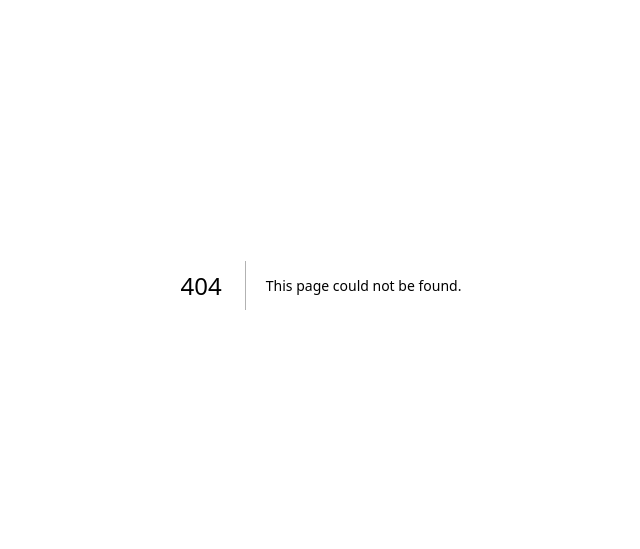
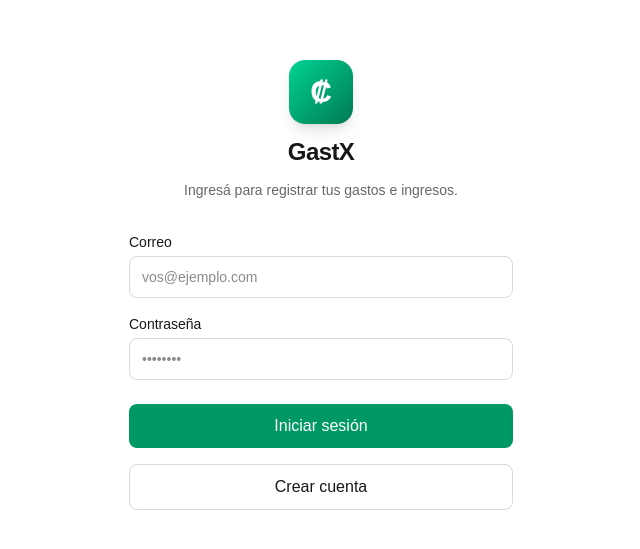
Before and after one commit to neke97/gastx, a Next.js app: page /login in a window 1280 px wide. Before the commit this address had no page. Shown: the part 115-664 px from the top of the page, without its empty margins (319-959 px from the left). Built offline with nearby package versions, Linux system fonts and the light colour scheme.

Commit message:
feat(auth): fase 1 login/signup with Supabase
- session-refresh middleware
- /login (email+password) with signIn/signUp server actions
- protected /dashboard with signOut
- "Ingresar" CTA on home

```diff
--- /dev/null
+++ b/middleware.ts
@@ -0,0 +1,13 @@
+import { type NextRequest } from "next/server";
+import { updateSession } from "@/lib/supabase/middleware";
+
+export async function middleware(request: NextRequest) {
+  return await updateSession(request);
+}
+
+export const config = {
+  matcher: [
+    // Todas las rutas excepto estáticos, imágenes y el service worker.
+    "/((?!_next/static|_next/image|favicon.ico|sw.js|manifest.webmanifest|.*\\.(?:svg|png|jpg|jpeg|gif|webp)$).*)",
+  ],
+};
--- /dev/null
+++ b/src/app/(app)/dashboard/actions.ts
@@ -0,0 +1,13 @@
+"use server";
+
+import { revalidatePath } from "next/cache";
+import { redirect } from "next/navigation";
+import { createClient } from "@/lib/supabase/server";
+
+/** Cierra la sesión y vuelve al login. */
+export async function signOut() {
+  const supabase = await createClient();
+  await supabase.auth.signOut();
+  revalidatePath("/", "layout");
+  redirect("/login");
+}
--- /dev/null
+++ b/src/app/(app)/dashboard/page.tsx
@@ -0,0 +1,41 @@
+import { redirect } from "next/navigation";
+import { createClient } from "@/lib/supabase/server";
+import { signOut } from "./actions";
+
+export default async function DashboardPage() {
+  const supabase = await createClient();
+  const {
+    data: { user },
+  } = await supabase.auth.getUser();
+
+  if (!user) {
+    redirect("/login");
+  }
+
+  return (
+    <main className="flex flex-1 flex-col gap-6 px-6 py-10">
+      <header className="flex items-center justify-between">
+        <div>
+          <h1 className="text-2xl font-bold tracking-tight">Hola 👋</h1>
+          <p className="text-sm text-black/60 dark:text-white/60">
+            {user.email}
+          </p>
+        </div>
+        <form action={signOut}>
+          <button className="rounded-lg border border-black/15 px-3 py-2 text-sm transition-colors hover:bg-black/[0.04] dark:border-white/15 dark:hover:bg-white/[0.06]">
+            Salir
+          </button>
+        </form>
+      </header>
+
+      <div className="rounded-2xl border border-black/10 bg-black/[0.02] px-5 py-8 text-center dark:border-white/10 dark:bg-white/[0.03]">
+        <p className="text-sm text-black/60 dark:text-white/60">
+          Aquí irá el resumen del mes y tus movimientos.
+        </p>
+        <p className="mt-1 text-xs text-black/40 dark:text-white/40">
+          Próxima pieza: registrar gastos e ingresos.
+        </p>
+      </div>
+    </main>
+  );
+}
--- /dev/null
+++ b/src/app/(auth)/login/actions.ts
@@ -0,0 +1,40 @@
+"use server";
+
+import { revalidatePath } from "next/cache";
+import { redirect } from "next/navigation";
+import { createClient } from "@/lib/supabase/server";
+
+/** Inicia sesión con email + contraseña. */
+export async function signIn(formData: FormData) {
+  const email = String(formData.get("email") ?? "");
+  const password = String(formData.get("password") ?? "");
+
+  const supabase = await createClient();
+  const { error } = await supabase.auth.signInWithPassword({ email, password });
+
+  if (error) {
+    redirect(`/login?error=${encodeURIComponent(error.message)}`);
+  }
+
+  revalidatePath("/", "layout");
+  redirect("/dashboard");
+}
+
+/** Registra un usuario nuevo (puede requerir confirmar el correo). */
+export async function signUp(formData: FormData) {
+  const email = String(formData.get("email") ?? "");
+  const password = String(formData.get("password") ?? "");
+
+  const supabase = await createClient();
+  const { error } = await supabase.auth.signUp({ email, password });
+
+  if (error) {
+    redirect(`/login?error=${encodeURIComponent(error.message)}`);
+  }
+
+  redirect(
+    `/login?message=${encodeURIComponent(
+      "Cuenta creada. Revisá tu correo para confirmarla y luego iniciá sesión.",
+    )}`,
+  );
+}
--- /dev/null
+++ b/src/app/(auth)/login/page.tsx
@@ -0,0 +1,76 @@
+import { signIn, signUp } from "./actions";
+
+export default async function LoginPage({
+  searchParams,
+}: {
+  searchParams: Promise<{ error?: string; message?: string }>;
+}) {
+  const { error, message } = await searchParams;
+
+  return (
+    <main className="flex flex-1 flex-col items-center justify-center px-6 py-12">
+      <div className="w-full max-w-sm">
+        <div className="mb-8 flex flex-col items-center gap-3 text-center">
+          <div className="flex h-16 w-16 items-center justify-center rounded-2xl bg-gradient-to-br from-emerald-400 to-emerald-700 text-3xl font-bold text-white shadow-lg">
+            ₡
+          </div>
+          <h1 className="text-2xl font-bold tracking-tight">GastX</h1>
+          <p className="text-sm text-black/60 dark:text-white/60">
+            Ingresá para registrar tus gastos e ingresos.
+          </p>
+        </div>
+
+        {error && (
+          <p className="mb-4 rounded-lg border border-red-500/30 bg-red-500/10 px-4 py-3 text-sm text-red-600 dark:text-red-400">
+            {error}
+          </p>
+        )}
+        {message && (
+          <p className="mb-4 rounded-lg border border-emerald-500/30 bg-emerald-500/10 px-4 py-3 text-sm text-emerald-700 dark:text-emerald-400">
+            {message}
+          </p>
+        )}
+
+        <form className="flex flex-col gap-4">
+          <label className="flex flex-col gap-1 text-sm">
+            <span className="font-medium">Correo</span>
+            <input
+              type="email"
+              name="email"
+              required
+              autoComplete="email"
+              placeholder="vos@ejemplo.com"
+              className="rounded-lg border border-black/15 bg-transparent px-3 py-2.5 outline-none focus:border-emerald-500 dark:border-white/15"
+            />
+          </label>
+
+          <label className="flex flex-col gap-1 text-sm">
+            <span className="font-medium">Contraseña</span>
+            <input
+              type="password"
+              name="password"
+              required
+              minLength={6}
+              autoComplete="current-password"
+              placeholder="••••••••"
+              className="rounded-lg border border-black/15 bg-transparent px-3 py-2.5 outline-none focus:border-emerald-500 dark:border-white/15"
+            />
+          </label>
+
+          <button
+            formAction={signIn}
+            className="mt-2 rounded-lg bg-emerald-600 px-4 py-2.5 font-medium text-white transition-colors hover:bg-emerald-700"
+          >
+            Iniciar sesión
+          </button>
+          <button
+            formAction={signUp}
+            className="rounded-lg border border-black/15 px-4 py-2.5 font-medium transition-colors hover:bg-black/[0.04] dark:border-white/15 dark:hover:bg-white/[0.06]"
+          >
+            Crear cuenta
+          </button>
+        </form>
+      </div>
+    </main>
+  );
+}
--- a/src/app/page.tsx
+++ b/src/app/page.tsx
@@ -1,3 +1,5 @@
+import Link from "next/link";
+
 export default function Home() {
   return (
     <main className="flex flex-1 flex-col items-center justify-center gap-8 px-6 py-16 text-center">
@@ -30,10 +32,12 @@ export default function Home() {
         ))}
       </ul>
 
-      <p className="text-xs text-black/40 dark:text-white/40">
-        Fase 0 — proyecto inicializado. Próximo: autenticación y registro de
-        movimientos.
-      </p>
+      <Link
+        href="/login"
+        className="rounded-lg bg-emerald-600 px-6 py-3 font-medium text-white transition-colors hover:bg-emerald-700"
+      >
+        Ingresar
+      </Link>
     </main>
   );
 }
--- /dev/null
+++ b/src/lib/supabase/middleware.ts
@@ -0,0 +1,36 @@
+import { createServerClient } from "@supabase/ssr";
+import { NextResponse, type NextRequest } from "next/server";
+
+/**
+ * Refresca la sesión de Supabase en cada request y sincroniza las cookies.
+ * Se invoca desde `middleware.ts` en la raíz.
+ */
+export async function updateSession(request: NextRequest) {
+  let supabaseResponse = NextResponse.next({ request });
+
+  const supabase = createServerClient(
+    process.env.NEXT_PUBLIC_SUPABASE_URL!,
+    process.env.NEXT_PUBLIC_SUPABASE_ANON_KEY!,
+    {
+      cookies: {
+        getAll() {
+          return request.cookies.getAll();
+        },
+        setAll(cookiesToSet) {
+          cookiesToSet.forEach(({ name, value }) =>
+            request.cookies.set(name, value),
+          );
+          supabaseResponse = NextResponse.next({ request });
+          cookiesToSet.forEach(({ name, value, options }) =>
+            supabaseResponse.cookies.set(name, value, options),
+          );
+        },
+      },
+    },
+  );
+
+  // IMPORTANTE: llamar getUser() para refrescar el token si es necesario.
+  await supabase.auth.getUser();
+
+  return supabaseResponse;
+}
```
Also changed, not shown: 2 other files (tests, documents, lock files or other folders).
